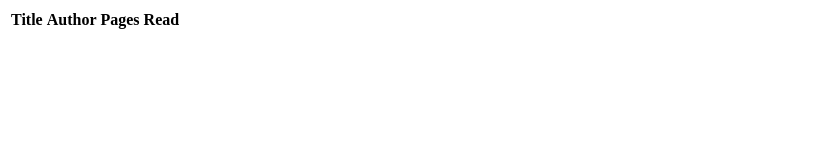
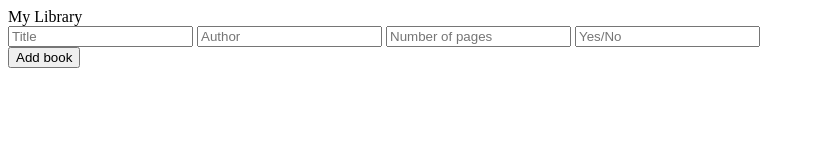
Before and after one commit to laffe12/my-library, a plain HTML site: page index.html in a window 1280 px wide. Shown: the whole page, without its empty margins (0-815 px from the left). Drawn offline with Linux system fonts and the light colour scheme.

Commit message:
created a few divs and a button to add books

```diff
--- a/index.html
+++ b/index.html
@@ -10,15 +10,15 @@
 </head>
 <body>
     <div class="main">
-        <table class="book-table">
-            <tr>
-                <th>Title</th>
-                <th>Author</th>
-                <th>Pages</th>
-                <th>Read</th>
-            </tr>
-        </table>
+        <div class="header">My Library</div>
+        <div class="book-area"></div>
     </div>
-
+    <div class="data">
+        <input type="text" id="input-title" placeholder="Title">
+        <input type="text" id="input-author" placeholder="Author">
+        <input type="text" id="input-pages" placeholder="Number of pages">
+        <input type="text" id="input-read" placeholder="Yes/No">
+    </div>
+    <button class="add-book-btn">Add book</button>
 </body>
 </html>
```
